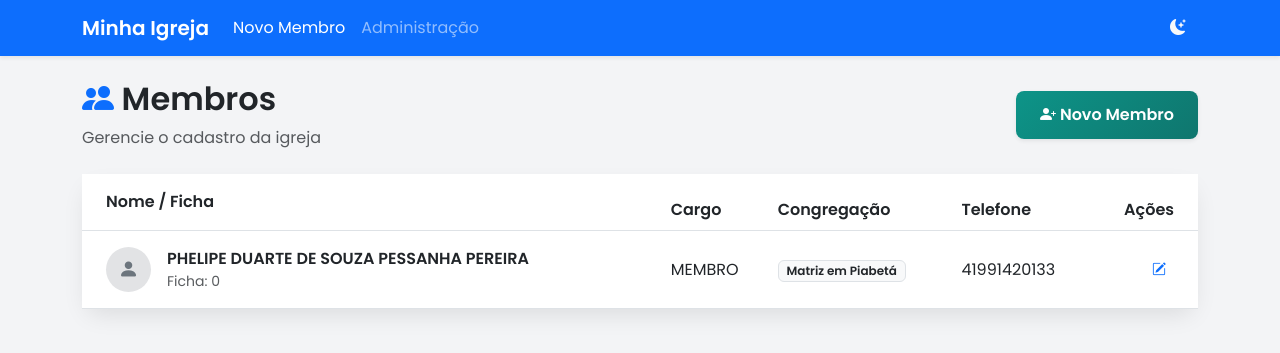
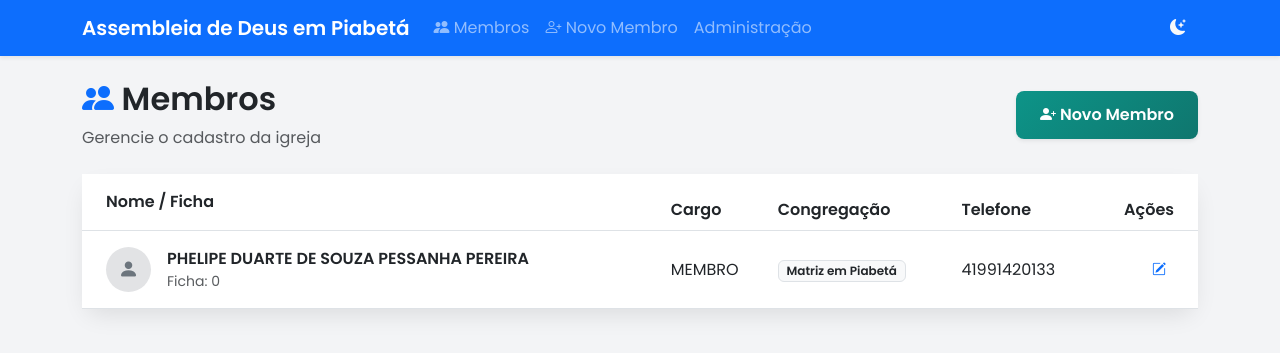
Before and after one commit to phelipeduarte/sistema-igreja, a Django app: page / in a window 1280 px wide. Shown: the top 353 px of the page. Run offline with Django 5.2, Linux system fonts and the light colour scheme; data comes from the database, SQL or seed files in the repository; both versions use the stored data as it was after the commit.

Commit message:
Alterando nome para Assembleia de Deus em Piabetá

```diff
--- a/config/urls.py
+++ b/config/urls.py
@@ -1,3 +1,4 @@
+from membros.views import cadastrar_membro, listar_membros, editar_membro
 from django.contrib import admin
 from django.urls import path
 from django.conf import settings
@@ -19,3 +20,11 @@ urlpatterns = [
 
 if settings.DEBUG:
     urlpatterns += static(settings.MEDIA_URL, document_root=settings.MEDIA_ROOT)
+    urlpatterns = [
+    path('admin/', admin.site.urls),
+    path('', listar_membros, name='listar_membros'),
+    path('cadastro/', cadastrar_membro, name='cadastrar_membro'),
+
+    # NOVA ROTA DE EDIÇÃO (com ID)
+    path('editar/<int:id>/', editar_membro, name='editar_membro'),
+]
--- a/membros/templates/base.html
+++ b/membros/templates/base.html
@@ -13,7 +13,9 @@
 
     <nav class="navbar navbar-expand-lg navbar-dark bg-primary shadow-sm">
         <div class="container">
-            <a class="navbar-brand fw-bold" href="#"><i class="bi bi-church"></i> Minha Igreja</a>
+            <a class="navbar-brand fw-bold" href="{% url 'listar_membros' %}">
+                <i class="bi bi-church"></i> Assembleia de Deus em Piabetá
+            </a>
 
             <button class="navbar-toggler" type="button" data-bs-toggle="collapse" data-bs-target="#navbarNav">
                 <span class="navbar-toggler-icon"></span>
@@ -22,7 +24,14 @@
             <div class="collapse navbar-collapse" id="navbarNav">
                 <ul class="navbar-nav me-auto">
                     <li class="nav-item">
-                        <a class="nav-link active" href="/cadastro/">Novo Membro</a>
+                        <a class="nav-link" href="{% url 'listar_membros' %}">
+                            <i class="bi bi-people-fill"></i> Membros
+                        </a>
+                    </li>
+                    <li class="nav-item">
+                        <a class="nav-link" href="{% url 'cadastrar_membro' %}">
+                            <i class="bi bi-person-plus"></i> Novo Membro
+                        </a>
                     </li>
                     <li class="nav-item">
                         <a class="nav-link" href="/admin/">Administração</a>
@@ -37,6 +46,15 @@
     </nav>
 
     <div class="container mt-4">
+        {% if messages %}
+            {% for message in messages %}
+                <div class="alert alert-{{ message.tags }} alert-dismissible fade show" role="alert">
+                    {{ message }}
+                    <button type="button" class="btn-close" data-bs-dismiss="alert" aria-label="Close"></button>
+                </div>
+            {% endfor %}
+        {% endif %}
+
         {% block content %}
         {% endblock %}
     </div>
@@ -48,7 +66,6 @@
         const themeIcon = document.getElementById('theme-icon');
         const body = document.body;
 
-        // 1. Verifica se o usuário já tinha escolhido um tema antes
         const currentTheme = localStorage.getItem('theme');
 
         if (currentTheme === 'dark') {
@@ -56,17 +73,15 @@
             themeIcon.classList.replace('bi-moon-stars-fill', 'bi-sun-fill');
         }
 
-        // 2. Ação ao clicar no botão
         toggleBtn.addEventListener('click', () => {
             body.classList.toggle('dark-mode');
 
-            // Troca o ícone (Lua <-> Sol)
             if (body.classList.contains('dark-mode')) {
                 themeIcon.classList.replace('bi-moon-stars-fill', 'bi-sun-fill');
-                localStorage.setItem('theme', 'dark'); // Salva na memória
+                localStorage.setItem('theme', 'dark');
             } else {
                 themeIcon.classList.replace('bi-sun-fill', 'bi-moon-stars-fill');
-                localStorage.setItem('theme', 'light'); // Salva na memória
+                localStorage.setItem('theme', 'light');
             }
         });
     </script>
--- a/membros/templates/membros/lista.html
+++ b/membros/templates/membros/lista.html
@@ -54,6 +54,7 @@
 
                         <td class="text-end pe-4">
                             <a href="#" class="btn btn-sm btn-outline-primary border-0" title="Editar">
+                             <a href="{% url 'editar_membro' id=membro.id %}" class="btn btn-sm btn-outline-primary border-0" title="Editar">
                                 <i class="bi bi-pencil-square"></i>
                             </a>
                         </td>
--- a/membros/views.py
+++ b/membros/views.py
@@ -1,3 +1,4 @@
+from django.shortcuts import render, redirect, get_object_or_404
 from django.shortcuts import render, redirect
 from django.contrib import messages
 from .forms import MembroForm
@@ -23,3 +24,16 @@ def listar_membros(request):
     # Busca todos os membros e ordena pelo nome (A-Z)
     membros = Membro.objects.all().order_by('nome_completo')
     return render(request, 'membros/lista.html', {'membros': membros})
+def editar_membro(request, id):
+    membro = get_object_or_404(Membro, id=id)
+
+    # O segredo é este 'instance=membro': ele preenche o formulário com os dados existentes
+    if request.method == 'POST':
+        form = MembroForm(request.POST, request.FILES, instance=membro)
+        if form.is_valid():
+            form.save()
+            return redirect('listar_membros')
+    else:
+        form = MembroForm(instance=membro)
+
+    return render(request, 'membros/cadastro.html', {'form': form})
```
Also changed, not shown: db.sqlite3.
